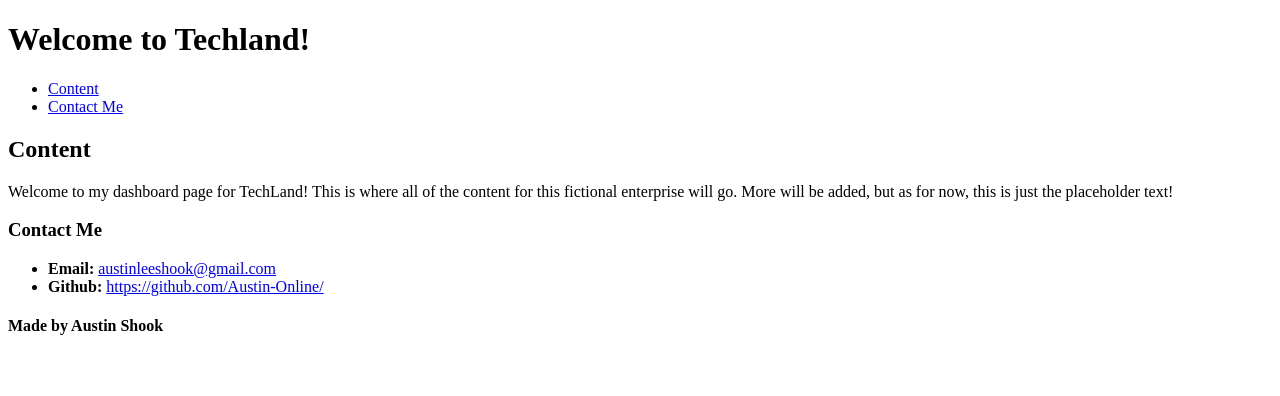
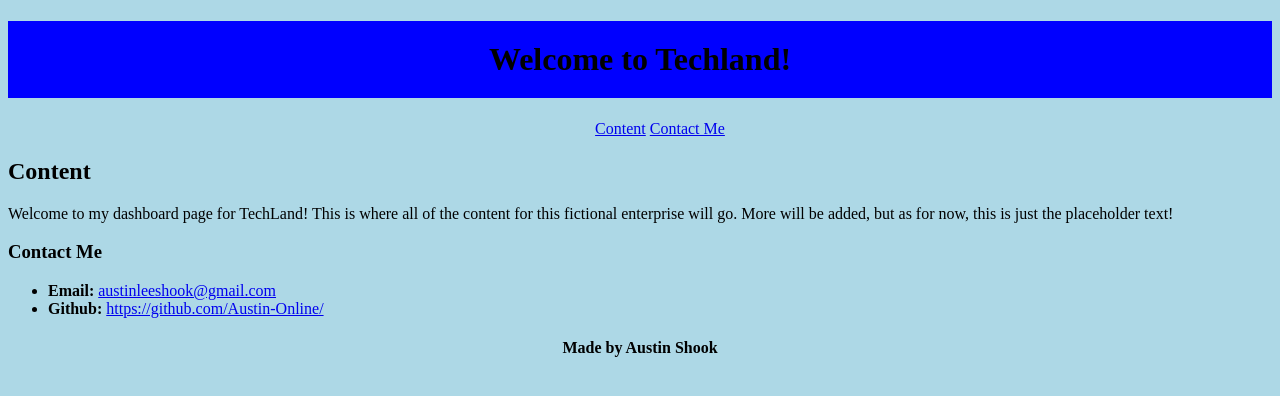
Before and after one commit to Austin-Online/glowing-octo-journey, a plain HTML site: page index.html in a window 1280 px wide. Drawn offline with Linux system fonts and the light colour scheme.

Commit message:
Added some CSS

```diff
--- a/assets/style.css
+++ b/assets/style.css
@@ -0,0 +1,19 @@
+* {
+    background-color: lightblue;
+}
+
+h1 {
+    padding: 20px 20px 20px 20px;
+    background-color: blue;
+    text-align: center;
+}
+
+header ul, footer {
+    text-align: center;
+}
+
+
+
+header li {
+    display: inline-block;
+}
--- a/index.html
+++ b/index.html
@@ -10,7 +10,7 @@
 <body>
 <header class="header">
     <h1>Welcome to Techland!</h1>
-<nav>
+<nav class="nav">
     <ul>
         <li>
             <a href="#content">Content</a>
```
